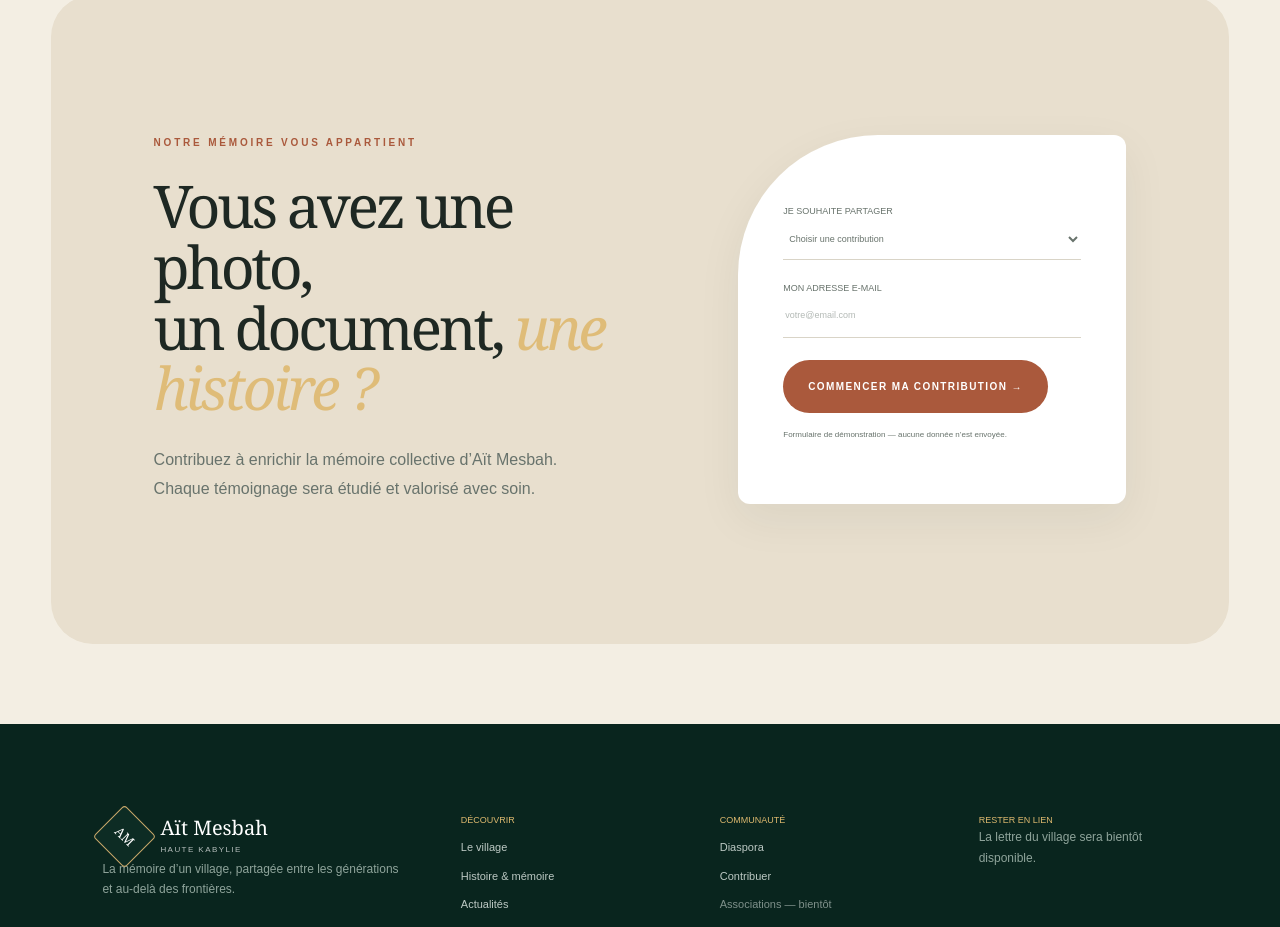
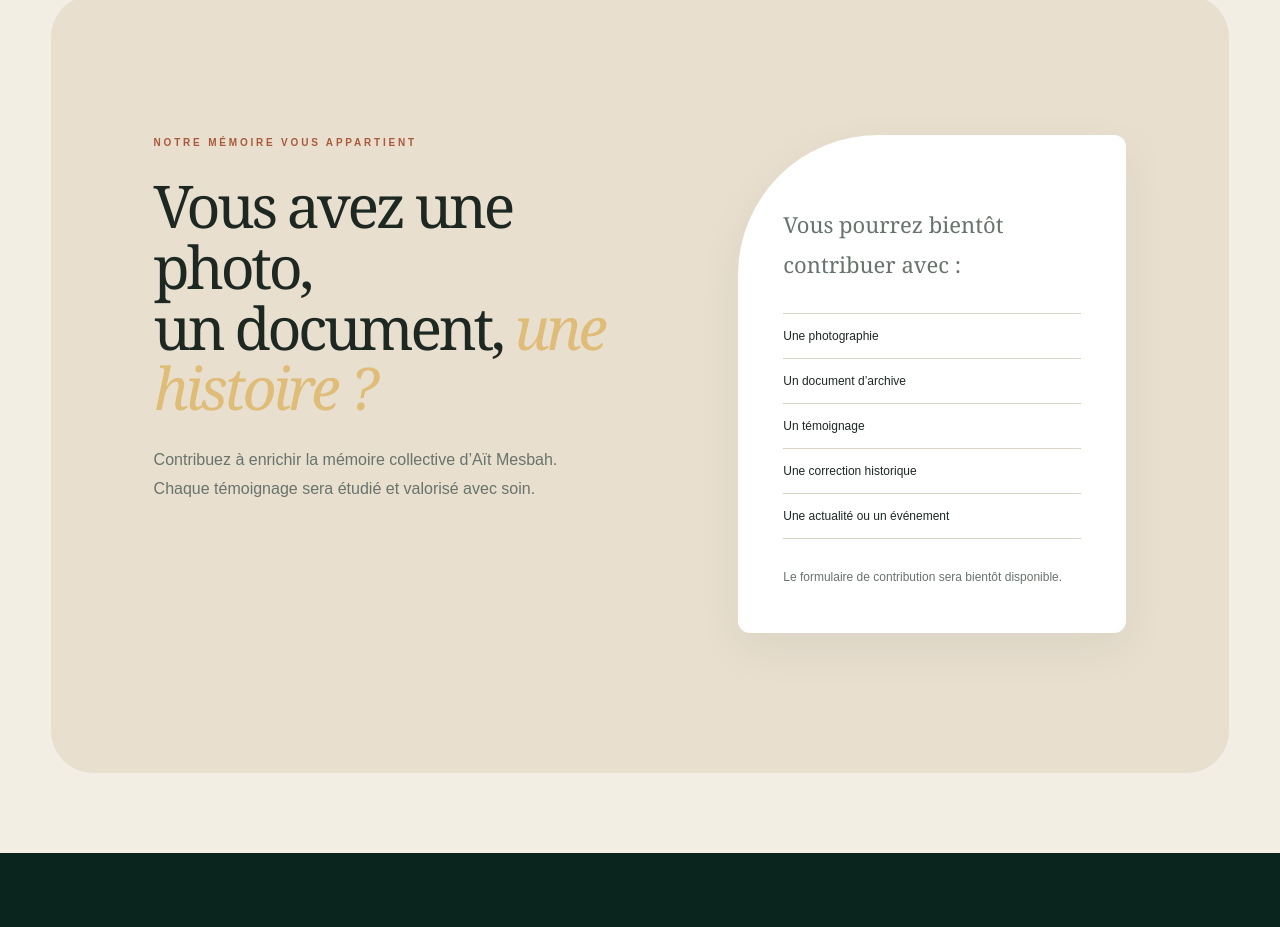
Before and after one commit to AylanMael/aitmesbah, a Next.js app: page / in a window 1280 px wide. Shown: the part 7496-8423 px from the top of the page. Built offline with nearby package versions, Linux system fonts and the light colour scheme.

Commit message:
Remplacer le formulaire de contribution provisoire

```diff
--- a/components/home/ContributionFormClient.tsx
+++ /dev/null
@@ -1,29 +0,0 @@
-"use client";
-
-import { contributionTypes } from "@/data/home";
-
-export default function ContributionFormClient() {
-  return (
-    <form onSubmit={(e) => e.preventDefault()}>
-      <label>
-        Je souhaite partager
-        <select defaultValue="">
-          <option value="" disabled>
-            Choisir une contribution
-          </option>
-          {contributionTypes.map((type) => (
-            <option key={type.label}>{type.label}</option>
-          ))}
-        </select>
-      </label>
-      <label>
-        Mon adresse e-mail
-        <input type="email" placeholder="votre@email.com" />
-      </label>
-      <button className="primary">Commencer ma contribution →</button>
-      <small>
-        Formulaire de démonstration — aucune donnée n’est envoyée.
-      </small>
-    </form>
-  );
-}
--- a/components/home/ContributionSection.tsx
+++ b/components/home/ContributionSection.tsx
@@ -1,4 +1,4 @@
-import ContributionFormClient from "@/components/home/ContributionFormClient";
+import { contributionTypes } from "@/data/home";
 
 export default function ContributionSection() {
   return (
@@ -15,7 +15,15 @@ export default function ContributionSection() {
           témoignage sera étudié et valorisé avec soin.
         </p>
       </div>
-      <ContributionFormClient />
+      <div className="contribution-info">
+        <p>Vous pourrez bientôt contribuer avec :</p>
+        <ul>
+          {contributionTypes.map((type) => (
+            <li key={type.label}>{type.label}</li>
+          ))}
+        </ul>
+        <p>Le formulaire de contribution sera bientôt disponible.</p>
+      </div>
     </section>
   );
 }
```
Also changed, not shown: app/globals.css.
